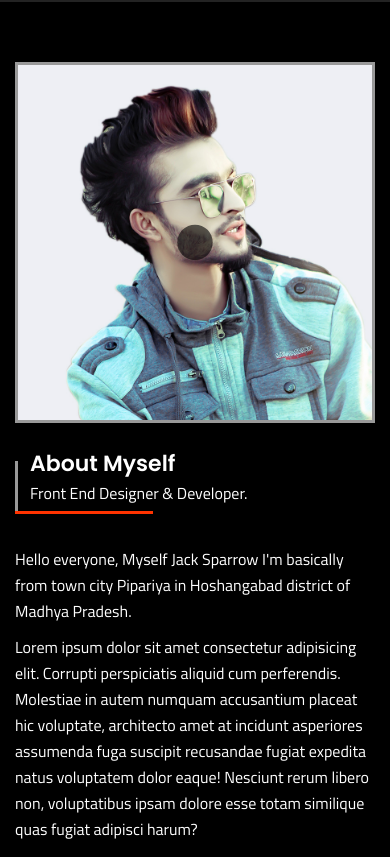
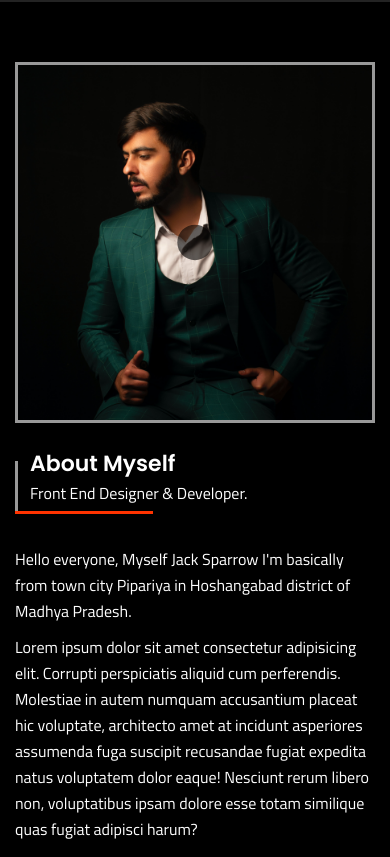
Before and after one commit to De-Farhan/Jack_Sparrow-v2, a plain HTML site: page index.html in a window 390 px wide. Shown: the part 892-1749 px from the top of the page. Drawn offline with Linux system fonts and the light colour scheme; animation ran at ten frames a second.

Commit message:
design and responsive done

```diff
--- a/index.html
+++ b/index.html
@@ -157,7 +157,7 @@
         <div class="row">
           <div class="col-lg-4 col-md-6">
             <div class="img">
-              <img src="images/about-img.png" alt="about-img.png" />
+              <img src="images/about-img(dark).png" alt="about-img(dark).png" />
               <div class="overlay">
                 <div class="socail_icons">
                   <a href="#">
```
Also changed, not shown: images/DSC_0171.jpg (deleted), images/about-img(dark).png (added), images/about-img.png (deleted).
